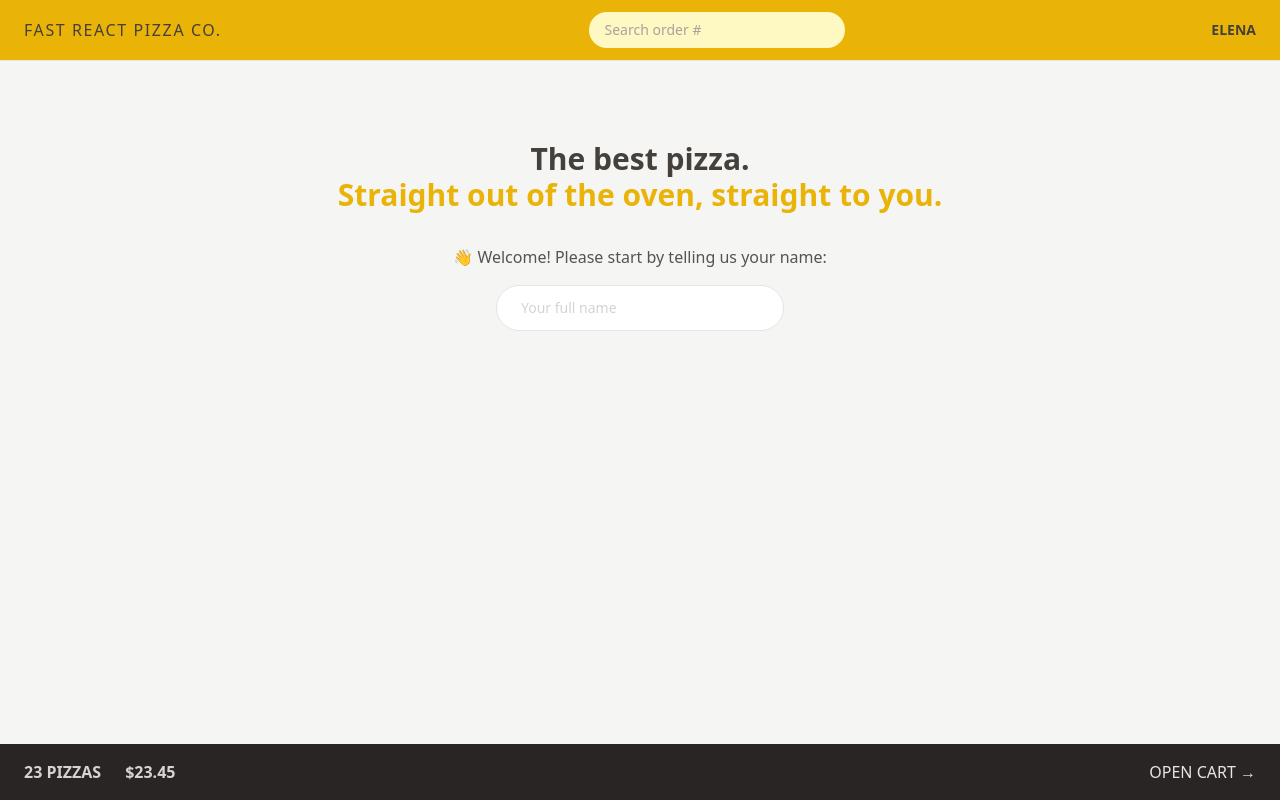
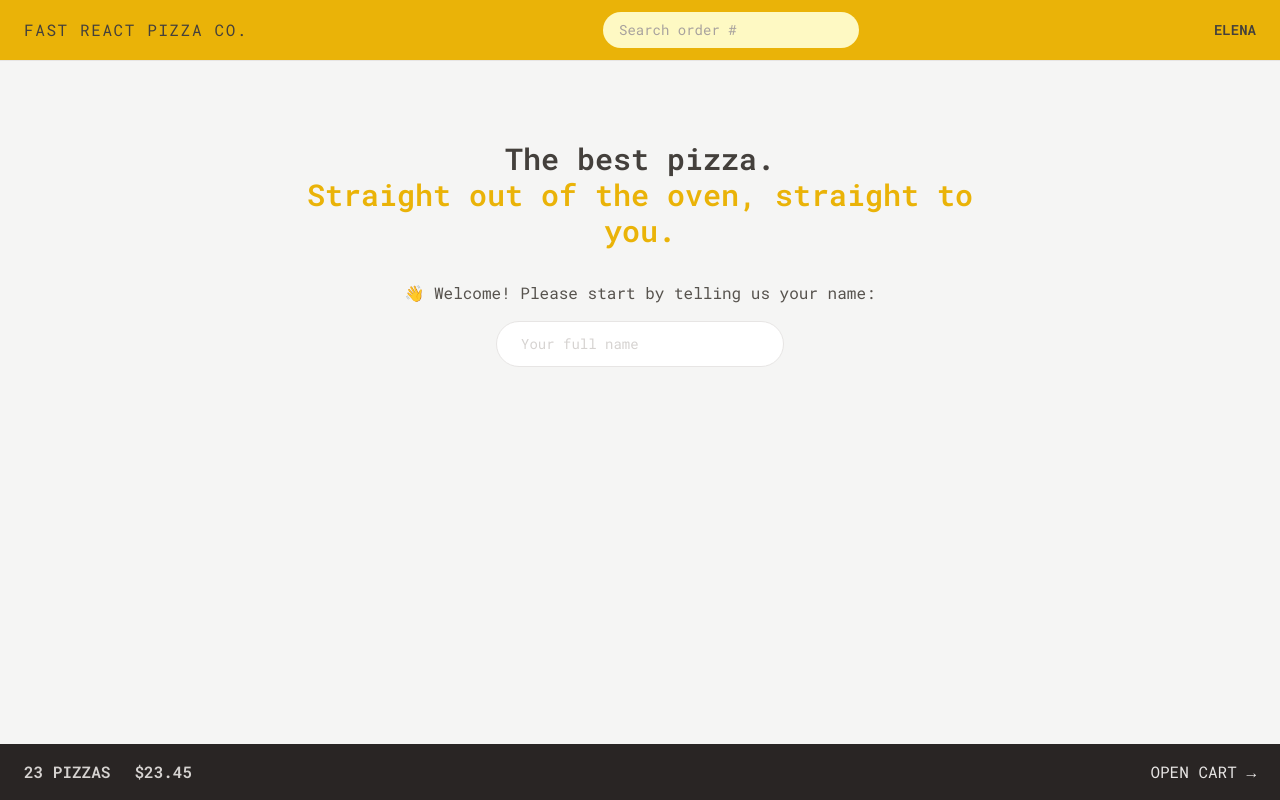
Before and after one commit to Elena-Cr/fast-react-pizza, a React (Vite) app: page / in a window 1280 px wide. Built offline with nearby package versions, Linux system fonts and the light colour scheme.

Commit message:
configurate tailwind by changing the sans font family to Roboto Mono

```diff
--- a/index.html
+++ b/index.html
@@ -3,7 +3,14 @@
   <head>
     <meta charset="UTF-8" />
     <link rel="icon" type="image/svg+xml" href="/vite.svg" />
+
     <meta name="viewport" content="width=device-width, initial-scale=1.0" />
+    <link rel="preconnect" href="https://fonts.googleapis.com" />
+    <link rel="preconnect" href="https://fonts.gstatic.com" crossorigin />
+    <link
+      href="https://fonts.googleapis.com/css2?family=Roboto+Mono:ital,wght@0,100..700;1,100..700&family=Roboto:ital,wght@0,100;0,300;0,400;0,500;0,700;0,900;1,100;1,300;1,400;1,500;1,700;1,900&display=swap"
+      rel="stylesheet"
+    />
     <title>Vite + React</title>
   </head>
   <body class="bg-stone-100 text-stone-700">
--- a/tailwind.config.js
+++ b/tailwind.config.js
@@ -2,7 +2,14 @@
 export default {
   content: ["./index.html", "./src/**/*.{js,ts,jsx,tsx}"],
   theme: {
-    extend: {},
+    fontFamily: {
+      sans: "Roboto Mono,monospace",
+    },
+    extend: {
+      height: {
+        screen: "100dvh",
+      },
+    },
   },
   plugins: [],
 };
```
